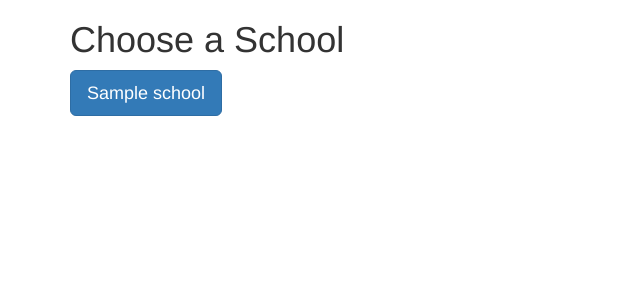
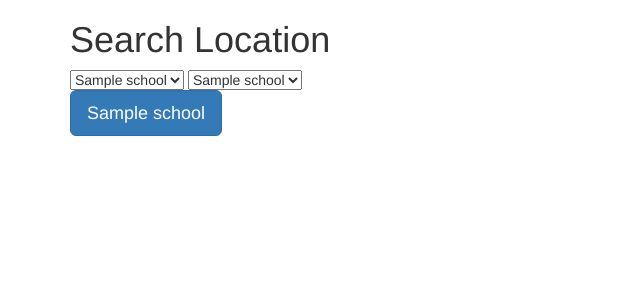
Before and after one commit to fabiansdp/TucilStima3, a Flask app: template src/templates/index.html in a window 1280 px wide. Shown: the top 300 px of the page, without its empty margins (0-640 px from the left). Run offline with Flask 2, Linux system fonts and the light colour scheme; the template is opened without the code that fills it: most values are stand-ins (such as "Sample title", 1, 10 or a date in 2020); some libraries are stand-ins or nearby versions.

Commit message:
add dropdown

```diff
--- a/src/templates/index.html
+++ b/src/templates/index.html
@@ -10,7 +10,20 @@
 </head>
 <body>
 <div class="container">
-    <h1>Choose a School</h1>
+    <h1>Search Location</h1>
+    <!-- Dropdown for source TODO: integrate -->
+    <select name="schools" id="schools">
+        {% for school in schools %}
+        <option value="volvo">{{school.name}}</option>
+        {% endfor %}
+    </select>
+    <!-- Dropdown for destination TODO: integrate -->
+    <select name="schools" id="schools">
+        {% for school in schools %}
+        <option value="volvo">{{school.name}}</option>
+        {% endfor %}
+    </select>
+    <!-- Debugging -->
     {% for school in schools %}
     <p><a class="btn btn-primary btn-lg" href="{{school.key}}">{{school.name}}</a></p>
     {% endfor %}
```
